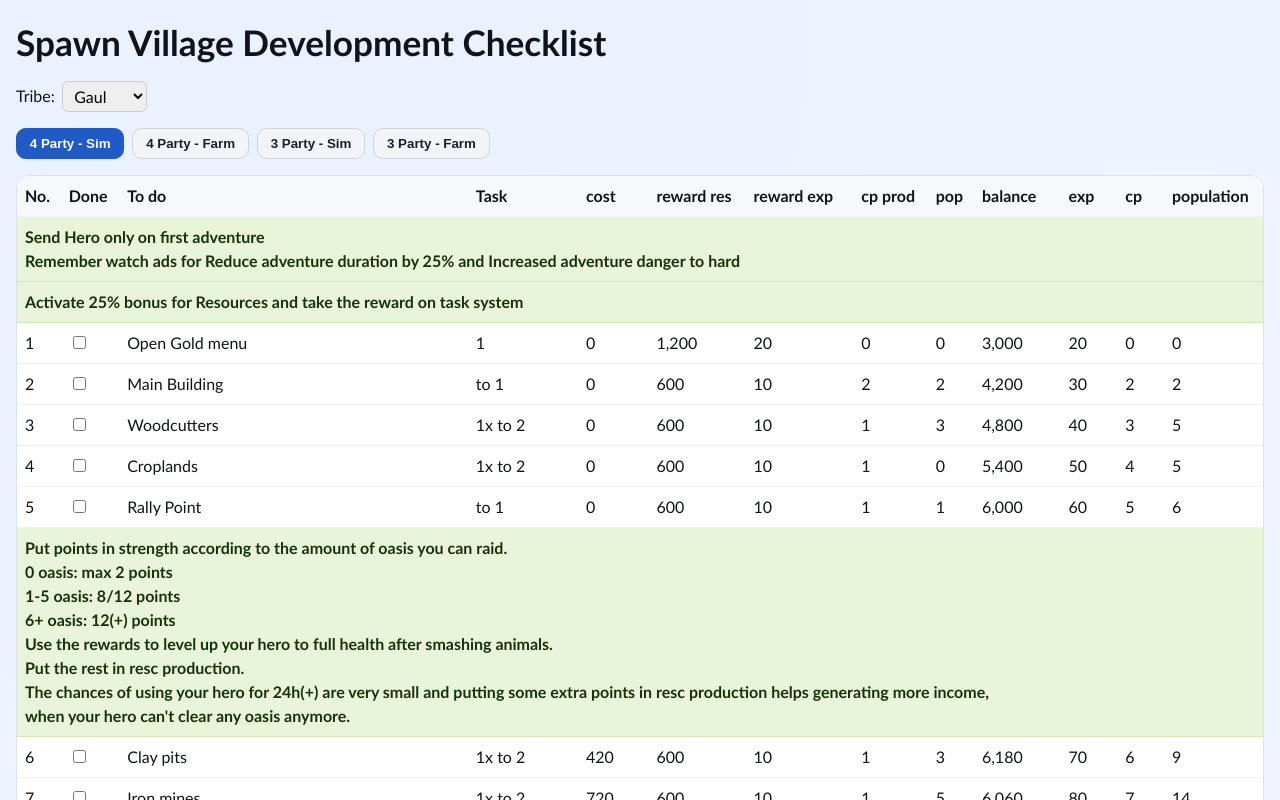
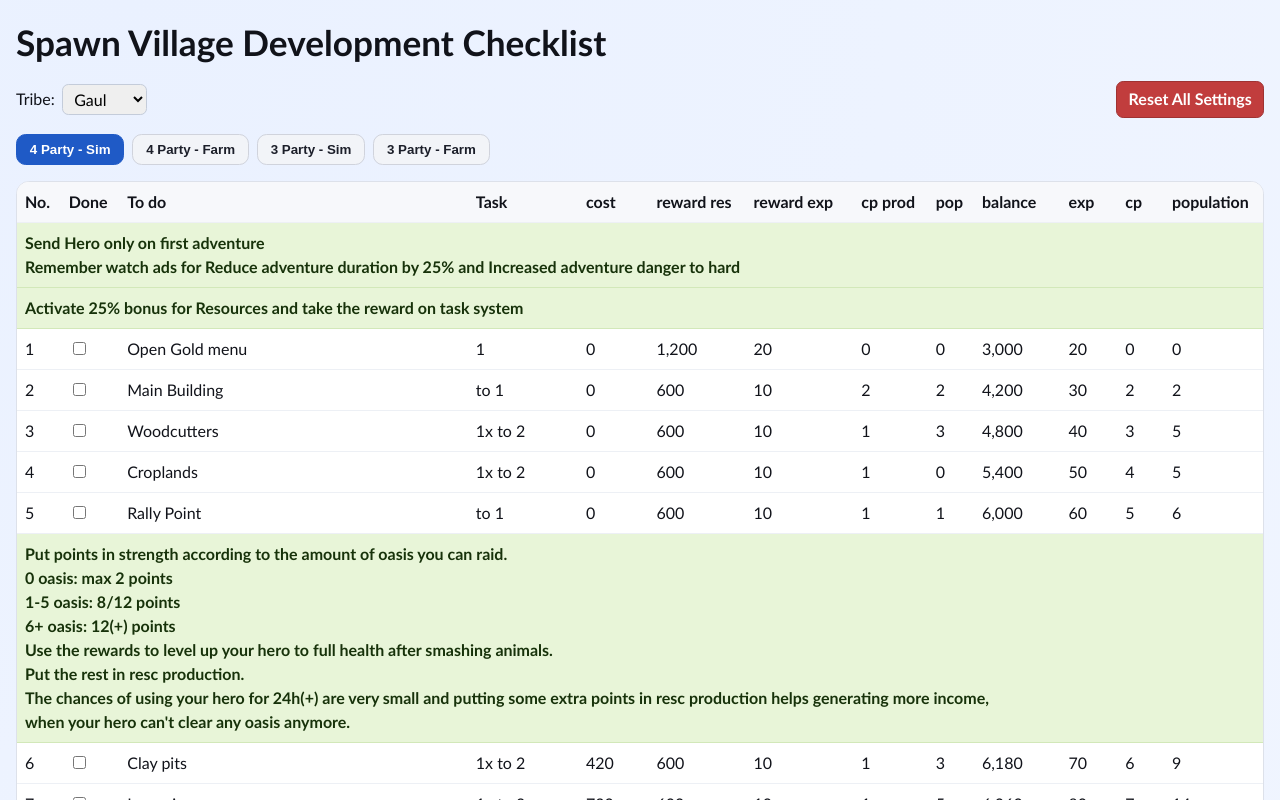
Before and after one commit to vinaghost/VinaWorldSystem, a React (Vite) app in the folder SpawnVillageDevelopment/: page / in a window 1280 px wide. Shown: the top 800 px of the page. Built offline with nearby package versions, Linux system fonts and the light colour scheme.

Commit message:
feat(ui): add reset settings button and update tribe selection layout

```diff
--- a/SpawnVillageDevelopment/src/App.css
+++ b/SpawnVillageDevelopment/src/App.css
@@ -18,8 +18,20 @@
   color: #5c5f69;
 }
 
+.header-controls {
+  margin-top: 0.75rem;
+  display: flex;
+  align-items: center;
+  gap: 0.75rem;
+  flex-wrap: wrap;
+  justify-content: space-between;
+}
+.reset-btn {
+  order: 2;
+  margin-left: auto;
+}
+
 .tribe-select-wrap {
-  margin-top: 0.75rem;
   display: inline-flex;
   align-items: center;
   gap: 0.45rem;
@@ -30,6 +42,21 @@
   border-radius: 0.4rem;
   padding: 0.25rem 0.45rem;
   font: inherit;
+}
+
+.reset-btn {
+  border: 1px solid #9f3232;
+  background: #c13d3d;
+  color: #fff;
+  border-radius: 0.45rem;
+  padding: 0.35rem 0.7rem;
+  font: inherit;
+  font-weight: 600;
+  cursor: pointer;
+}
+
+.reset-btn:hover {
+  background: #a33232;
 }
 
 .tabs {
--- a/SpawnVillageDevelopment/src/App.jsx
+++ b/SpawnVillageDevelopment/src/App.jsx
@@ -516,6 +516,16 @@ function App() {
     })
   }
 
+  function handleResetSettings() {
+    window.localStorage.removeItem(APP_SETTINGS_STORAGE_KEY)
+
+    TABS.forEach((tab) => {
+      window.localStorage.removeItem(`spawn-checklist:${tab.id}`)
+    })
+
+    window.location.reload()
+  }
+
   useEffect(() => {
     if (activeTabConfig && activeTabConfig.label) {
       document.title = `${activeTabConfig.label} | Spawn Village Development Checklist`;
@@ -528,6 +538,10 @@ function App() {
     <main className="app-shell">
       <header className="app-header">
         <h1>Spawn Village Development Checklist</h1>
+        <div className="header-controls">
+          <button type="button" className="reset-btn" onClick={handleResetSettings}>
+            Reset All Settings
+          </button>
           <div className="tribe-select-wrap">
             <label htmlFor="tribe-select">Tribe:</label>
             <select
@@ -541,6 +555,7 @@ function App() {
                 </option>
               ))}
             </select>
+          </div>
         </div>
       </header>
 
```
Lines whose indentation alone changed are shown as unchanged.
